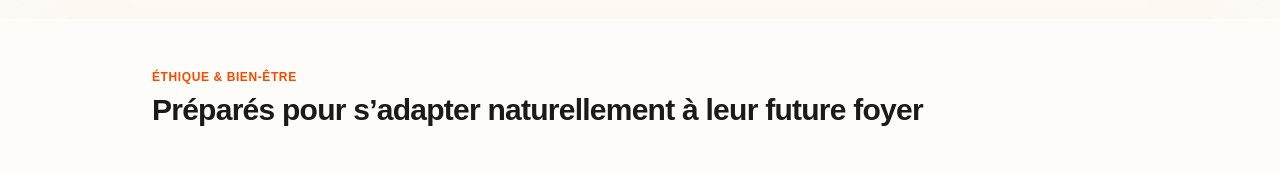
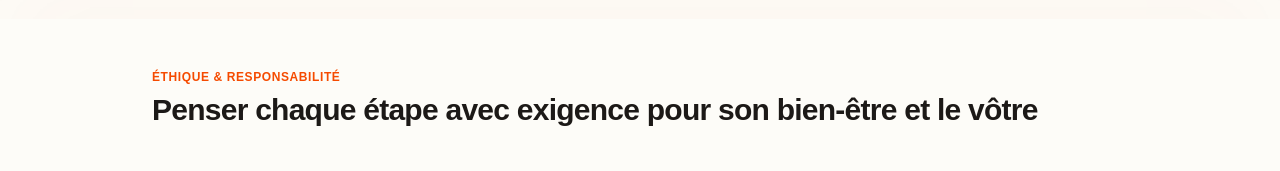
Before and after one commit to pierresamaritano/inochiinu-web, a Next.js app: page /elevage in a window 1280 px wide. Shown: the part 781-952 px from the top of the page. Built offline with nearby package versions, Linux system fonts and the light colour scheme; no server answers.

Commit message:
changement

```diff
--- a/app/elevage/page.tsx
+++ b/app/elevage/page.tsx
@@ -463,10 +463,10 @@ export default function ElevagePage() {
         <div className="mx-auto max-w-5xl px-6 space-y-12">
           <div>
             <span className="text-xs font-black uppercase tracking-wider text-orange-600">
-              Éthique & Bien-Être
+              Éthique & Responsabilité
             </span>
             <h2 className="text-2xl sm:text-3xl font-black tracking-tight text-stone-900 mt-1">
-              Préparés pour s’adapter naturellement à leur future foyer
+              Penser chaque étape avec exigence pour son bien-être et le vôtre
             </h2>
           </div>
 
```
